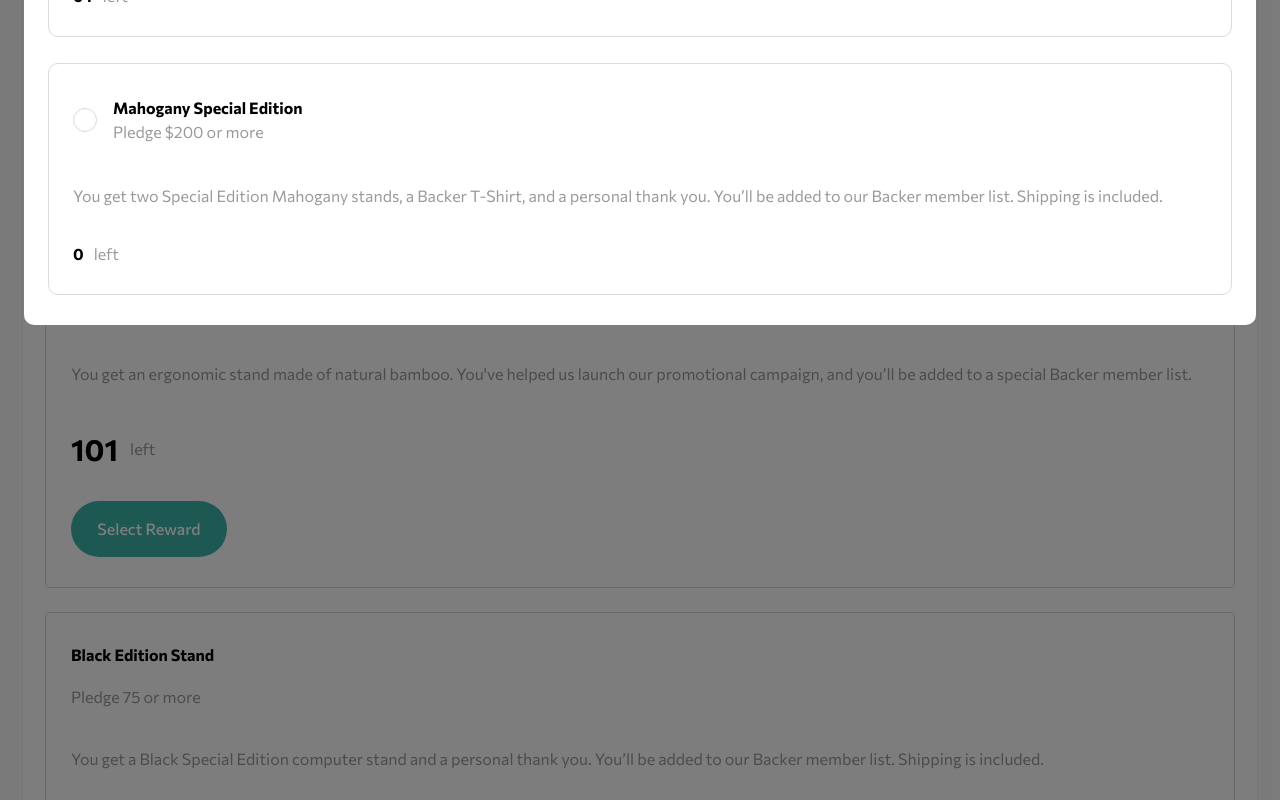
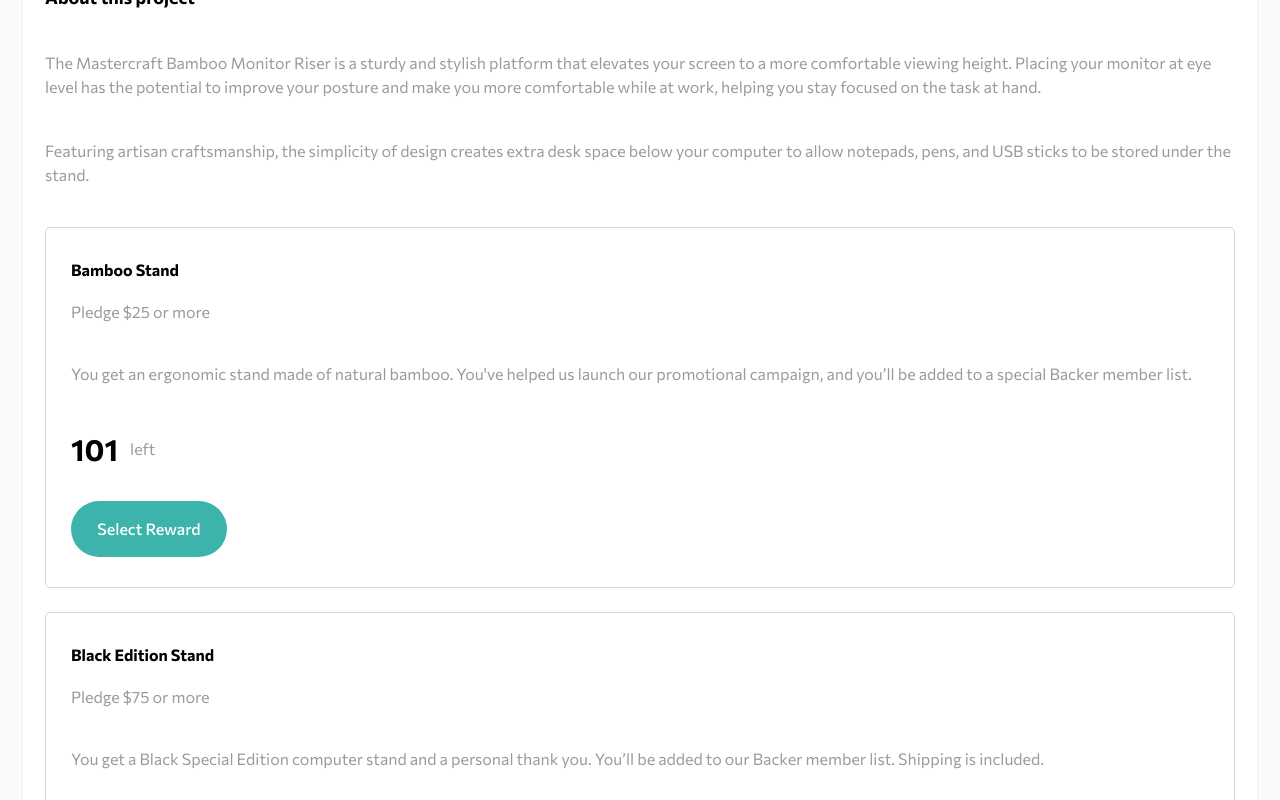
Before and after one commit to florianstancioiu/crowdfunding-product-page, a React (Vite) app: page / in a window 1280 px wide. Shown: the part 1134-1934 px from the top of the page. Built offline with nearby package versions, Linux system fonts and the light colour scheme.

Commit message:
feat: use a single source of truth for pledges

```diff
--- a/src/App.jsx
+++ b/src/App.jsx
@@ -11,7 +11,7 @@
     <>
       <Header />
       <ThankYouModal show={false} />
-      <BackThisProjectModal show={true} />
+      <BackThisProjectModal show={false} />
       <main className={classes.wrapper}>
         <div className={classes['inner-wrapper']}>
           <BackThisProject />
--- a/src/components/AboutProject.jsx
+++ b/src/components/AboutProject.jsx
@@ -1,26 +1,6 @@
 import classes from './AboutProject.module.css';
 import Stand from './ui/Stand';
-
-const stands = [
-  {
-    title: 'Bamboo Stand',
-    pledge: 25,
-    description: `You get an ergonomic stand made of natural bamboo. You've helped us launch our promotional campaign, and you’ll be added to a special Backer member list.`,
-    amountLeft: 101,
-  },
-  {
-    title: 'Black Edition Stand',
-    pledge: 75,
-    description: `You get a Black Special Edition computer stand and a personal thank you. You’ll be added to our Backer member list. Shipping is included.`,
-    amountLeft: 64,
-  },
-  {
-    title: 'Mahogany Special Edition',
-    pledge: 200,
-    description: `You get two Special Edition Mahogany stands, a Backer T-Shirt, and a personal thank you. You’ll be added to our Backer member list. Shipping is included.`,
-    amountLeft: 0,
-  },
-];
+import { pledges } from '../pledges';
 
 const AboutProject = () => {
   return (
@@ -39,15 +19,18 @@
         to be stored under the stand.
       </p>
       <div className={classes['stands-wrapper']}>
-        {stands.map((stand, index) => (
+        {pledges.map(
+          (stand, index) =>
+            stand.pledge !== 0 && (
               <Stand
                 key={index}
                 title={stand.title}
                 pledge={stand.pledge}
                 description={stand.description}
-            amountLeft={stand.amountLeft}
+                amountLeft={stand.remainingPledges}
               />
-        ))}
+            )
+        )}
       </div>
     </div>
   );
--- a/src/components/modals/BackThisProject.jsx
+++ b/src/components/modals/BackThisProject.jsx
@@ -2,49 +2,7 @@
 import { createPortal } from 'react-dom';
 import { default as Modal } from './Base';
 import ModalPledge from '../ui/ModalPledge';
-
-const pledges = [
-  {
-    id: 1,
-    isSelected: false,
-    title: 'Pledge with no reward',
-    description: `Choose to support us without a reward if you simply believe in our project. As a backer, you will be signed up to receive product updates via email.`,
-    pledge: 0,
-    minimumPledge: 0,
-    maximumPledge: 0,
-    remainingPledges: 101,
-  },
-  {
-    id: 2,
-    isSelected: true,
-    title: 'Bamboo Stand',
-    description: `You get an ergonomic stand made of natural bamboo. You've helped us launch our promotional campaign, and you’ll be added to a special Backer member list.`,
-    pledge: 25,
-    minimumPledge: 25,
-    maximumPledge: 75,
-    remainingPledges: 101,
-  },
-  {
-    id: 3,
-    isSelected: false,
-    title: 'Black Edition Stand',
-    description: `You get a Black Special Edition computer stand and a personal thank you. You’ll be added to our Backer member list. Shipping is included.`,
-    pledge: 75,
-    minimumPledge: 75,
-    maximumPledge: 200,
-    remainingPledges: 64,
-  },
-  {
-    id: 4,
-    isSelected: false,
-    title: 'Mahogany Special Edition',
-    description: `You get two Special Edition Mahogany stands, a Backer T-Shirt, and a personal thank you. You’ll be added to our Backer member list. Shipping is included.`,
-    pledge: 200,
-    minimumPledge: 200,
-    maximumPledge: 100000,
-    remainingPledges: 0,
-  },
-];
+import { pledges } from '../../pledges';
 
 const BackThisProject = ({ show = true, closeModal }) => {
   return (
--- a/src/components/ui/ModalPledge.jsx
+++ b/src/components/ui/ModalPledge.jsx
@@ -33,10 +33,12 @@
           </div>
         </div>
         <p className={classes.description}>{description}</p>
-        <div className={classes['pledges-left-wrapper']}>
-          <p className={classes['pledges-left']}>{remainingPledges}</p>
-          <p className={classes['pledges-left-text']}>left</p>
-        </div>
+        {showMinimumPledge && (
+          <div className={classes['pledges-left-wrapper']}>
+            <p className={classes['pledges-left']}>{remainingPledges}</p>
+            <p className={classes['pledges-left-text']}>left</p>
+          </div>
+        )}
       </div>
       {isSelected && showMinimumPledge && (
         <div className={classes['enter-pledge-wrapper']}>
--- a/src/components/ui/Stand.jsx
+++ b/src/components/ui/Stand.jsx
@@ -8,7 +8,7 @@
   return (
     <div className={classes.stand}>
       <p className={classes.title}>{title}</p>
-      <p className={classes.pledge}>Pledge {pledge} or more</p>
+      <p className={classes.pledge}>Pledge ${pledge} or more</p>
       <p className={classes.description}>{description}</p>
       <div className={classes['amount-left-wrapper']}>
         <p className={classes.amount}>{amountLeft}</p>
--- /dev/null
+++ b/src/pledges.js
@@ -0,0 +1,42 @@
+export const pledges = [
+  {
+    id: 1,
+    isSelected: false,
+    title: 'Pledge with no reward',
+    description: `Choose to support us without a reward if you simply believe in our project. As a backer, you will be signed up to receive product updates via email.`,
+    pledge: 0,
+    minimumPledge: 0,
+    maximumPledge: 0,
+    remainingPledges: 101,
+  },
+  {
+    id: 2,
+    isSelected: true,
+    title: 'Bamboo Stand',
+    description: `You get an ergonomic stand made of natural bamboo. You've helped us launch our promotional campaign, and you’ll be added to a special Backer member list.`,
+    pledge: 25,
+    minimumPledge: 25,
+    maximumPledge: 75,
+    remainingPledges: 101,
+  },
+  {
+    id: 3,
+    isSelected: false,
+    title: 'Black Edition Stand',
+    description: `You get a Black Special Edition computer stand and a personal thank you. You’ll be added to our Backer member list. Shipping is included.`,
+    pledge: 75,
+    minimumPledge: 75,
+    maximumPledge: 200,
+    remainingPledges: 64,
+  },
+  {
+    id: 4,
+    isSelected: false,
+    title: 'Mahogany Special Edition',
+    description: `You get two Special Edition Mahogany stands, a Backer T-Shirt, and a personal thank you. You’ll be added to our Backer member list. Shipping is included.`,
+    pledge: 200,
+    minimumPledge: 200,
+    maximumPledge: 100000,
+    remainingPledges: 0,
+  },
+];
```
Lines whose indentation alone changed are shown as unchanged.
